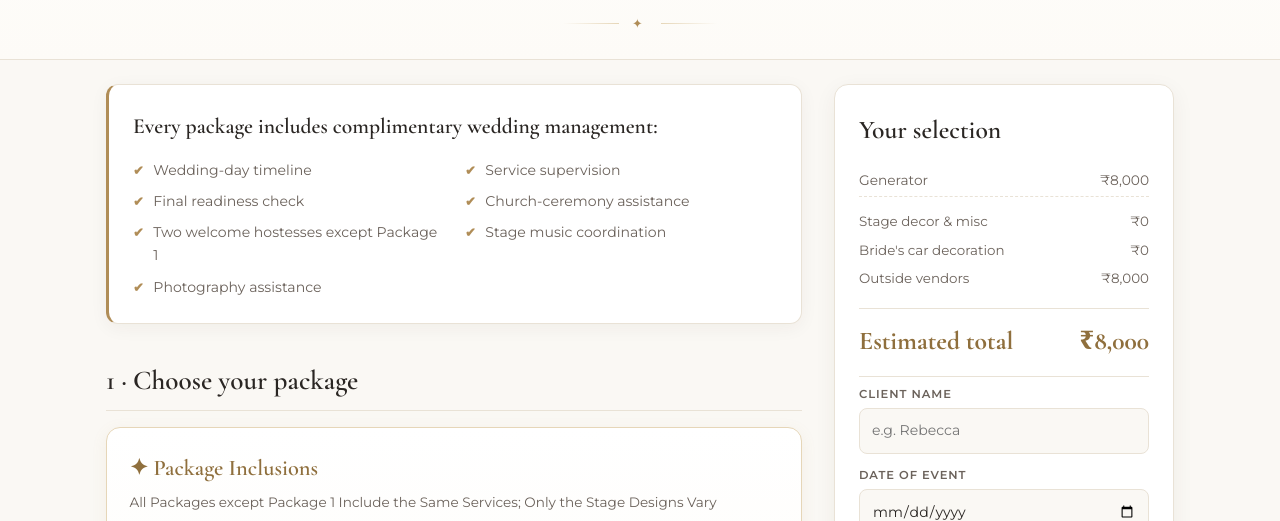
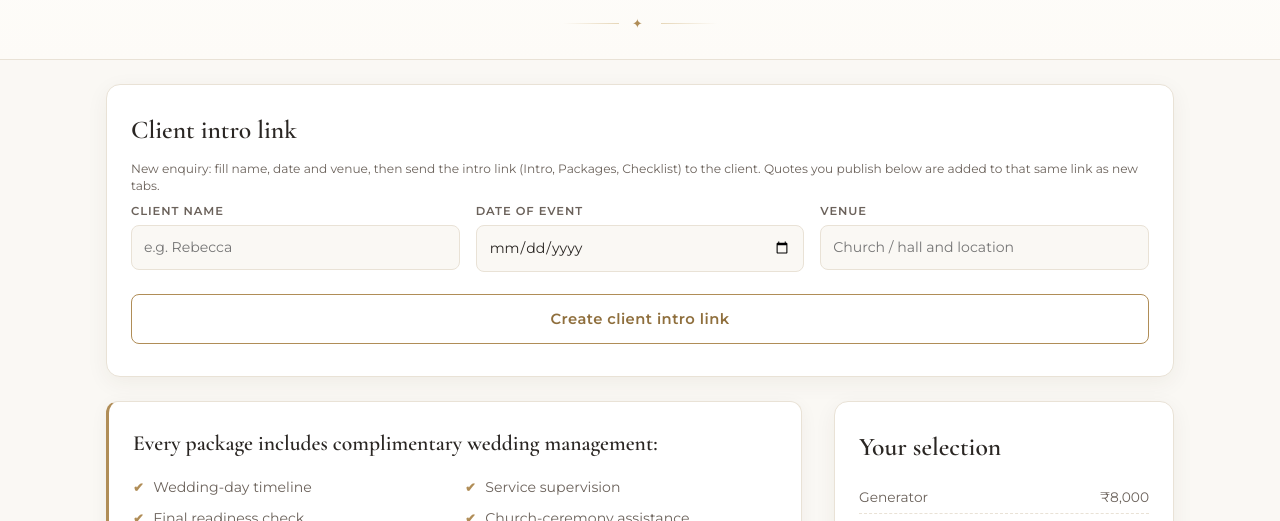
Before and after one commit to ivoryeventz-ops/Process, a plain HTML site: page public/index.html in a window 1280 px wide. Shown: the part 268-789 px from the top of the page. Drawn offline with nearby package versions, Linux system fonts and the light colour scheme.

Commit message:
Add files via upload

```diff
--- a/public/index.html
+++ b/public/index.html
@@ -700,6 +700,11 @@ input:focus, textarea:focus { outline: none; border-color: var(--gold); backgrou
 .divider { border: 0; border-top: 1px solid var(--line); margin: 14px 0 8px; }
 .field-label { font-size: 0.72rem; text-transform: uppercase; letter-spacing: 0.08em; color: var(--mute); font-weight: 600; margin: 8px 0 0; display: block; }
 input[type=number] { font: inherit; }
+.intro-wrap { max-width: var(--w); margin: 0 auto; padding: 1.5rem 1rem 0; }
+.intro-card { background: var(--card); border: 1px solid var(--line); border-radius: 14px; padding: 1.5rem; box-shadow: 0 6px 22px rgba(60, 45, 20, 0.06); }
+.intro-card h3 { font-family: var(--serif); margin: 0 0 0.5rem; color: var(--ink); font-size: 1.6rem; font-weight: 600; }
+.intro-fields { display: grid; gap: 0 1rem; grid-template-columns: repeat(auto-fit, minmax(200px, 1fr)); margin-bottom: 8px; }
+.intro-card .btn { margin-top: 10px; }
 </style>
 </head>
 <body>
@@ -710,6 +715,29 @@ input[type=number] { font: inherit; }
   <p>Tick the items &mdash; the total updates as you go, then create the client quote</p>
   <div class="orn" aria-hidden="true">&#10022;</div>
 </header>
+
+<div class="intro-wrap">
+  <section class="intro-card" aria-labelledby="introH">
+    <h3 id="introH">Client intro link</h3>
+    <p class="note" style="margin-top:0">New enquiry: fill name, date and venue, then send the intro link (Intro, Packages, Checklist) to the client. Quotes you publish below are added to that same link as new tabs.</p>
+    <div class="intro-fields">
+      <div>
+        <label class="field-label" for="nm">Client name</label>
+        <input type="text" id="nm" placeholder="e.g. Rebecca" autocomplete="off">
+      </div>
+      <div>
+        <label class="field-label" for="dt">Date of event</label>
+        <input type="date" id="dt">
+      </div>
+      <div>
+        <label class="field-label" for="vn">Venue</label>
+        <input type="text" id="vn" placeholder="Church / hall and location" autocomplete="off">
+      </div>
+    </div>
+    <button type="button" class="btn secondary" id="mkIntro">Create client intro link</button>
+    <div class="out" id="introOut" role="status"></div>
+  </section>
+</div>
 
 <main>
 <div>
@@ -1411,16 +1439,6 @@ input[type=number] { font: inherit; }
   <div class="total"><span>Estimated total</span><span id="tot">&#8377;0</span></div>
   <p class="note" id="tanote"></p>
 
-  <hr class="divider">
-  <label class="field-label" for="nm">Client name</label>
-  <input type="text" id="nm" placeholder="e.g. Rebecca" autocomplete="off">
-  <label class="field-label" for="dt">Date of event</label>
-  <input type="date" id="dt">
-  <label class="field-label" for="vn">Venue</label>
-  <input type="text" id="vn" placeholder="Church / hall and location" autocomplete="off">
-  <button type="button" class="btn secondary" id="mkIntro">Create client intro link</button>
-  <p class="note">New enquiry: fill name, date and venue, then send the intro link (Intro, Packages, Checklist) to the client. Quotes you publish below are added to that same link as new tabs.</p>
-  <div class="out" id="introOut" role="status"></div>
   <hr class="divider">
   <label class="field-label" for="qn">Quote #</label>
   <input type="text" id="qn" placeholder="e.g. 261103" autocomplete="off">
```
